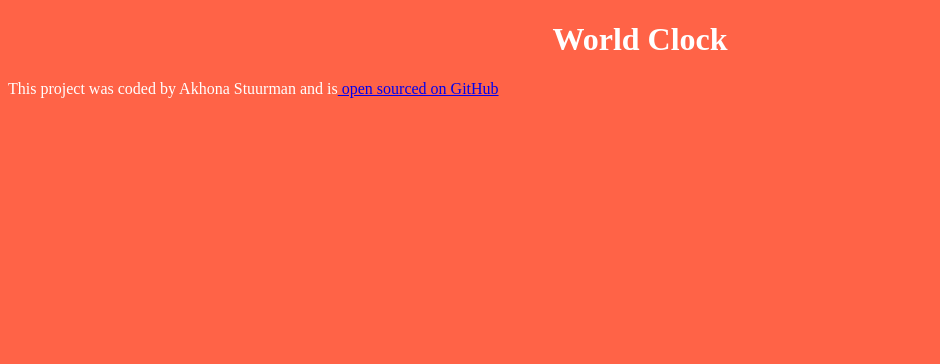
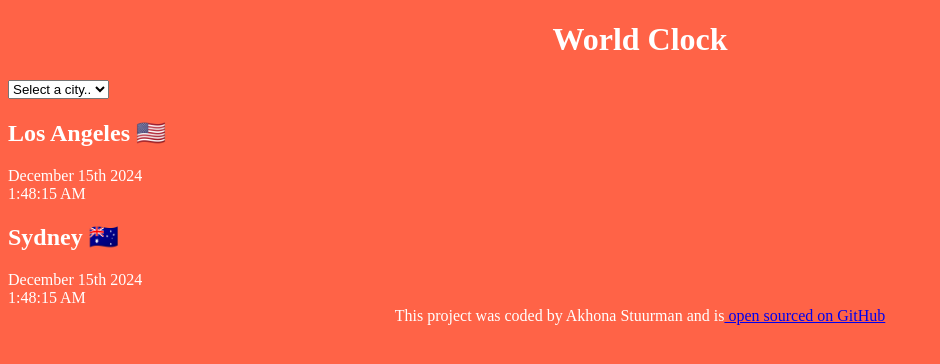
Before and after one commit to MsAikho/World-Clock, a plain HTML site: page src/index.html in a window 1280 px wide. Shown: the whole page, without its empty margins (0-940 px from the left). Drawn offline with Linux system fonts and the light colour scheme.

Commit message:
Added basic html

```diff
--- a/src/css/style.css
+++ b/src/css/style.css
@@ -2,6 +2,9 @@ body {
   background: tomato;
   color: white;
 }
-h1{
+h1 {
   text-align: center;
 }
+footer {
+  text-align: center;
+}
--- a/src/index.html
+++ b/src/index.html
@@ -7,8 +7,25 @@
     <title>World Clock</title>
   </head>
   <body>
-    <h1>World Clock</h1>
-
+    <div class="container">
+      <h1>World Clock</h1>
+      <select>
+        <option value="">Select a city..</option>
+        <option value="">London</option>
+        <option value="">New York</option>
+        <option value="">Auckland</option>
+      </select>
+      <div class="city">
+        <h2>Los Angeles 🇺🇸</h2>
+        <div class="date">December 15th 2024</div>
+        <div class="time">1:48:15 AM</div>
+      </div>
+      <div class="city">
+        <h2>Sydney 🇦🇺</h2>
+        <div class="date">December 15th 2024</div>
+        <div class="time">1:48:15 AM</div>
+      </div>
+    </div>
     <footer>
       This project was coded by Akhona Stuurman and is<a
         href="#"
```
